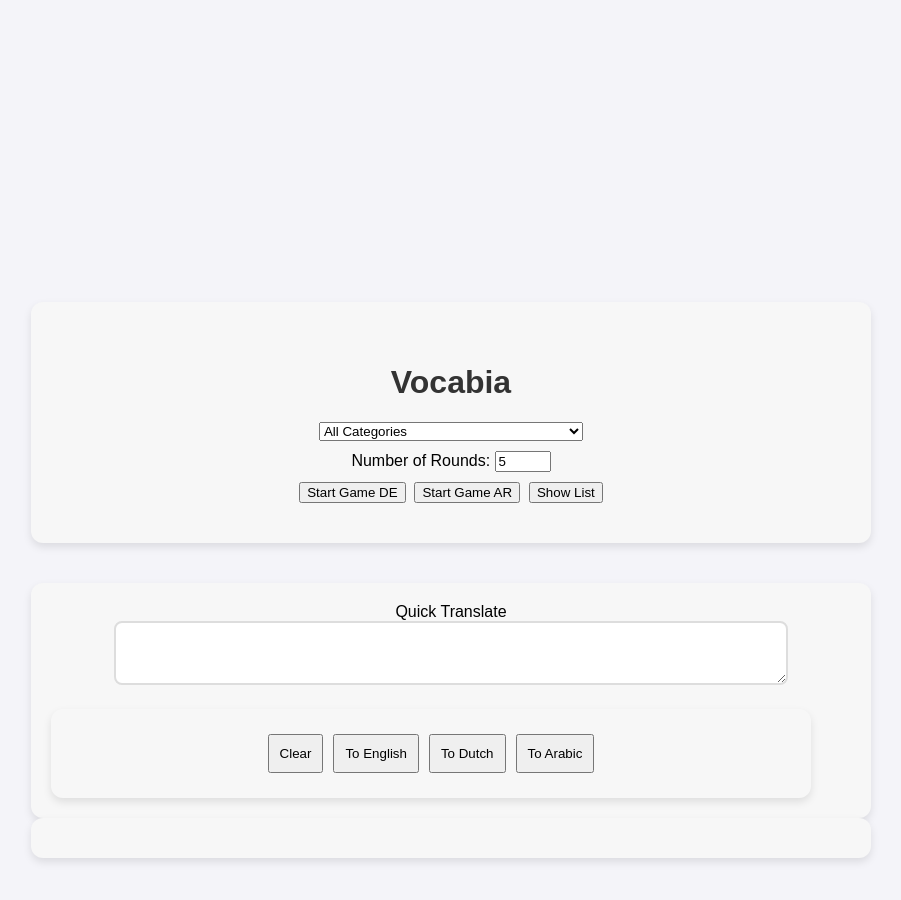
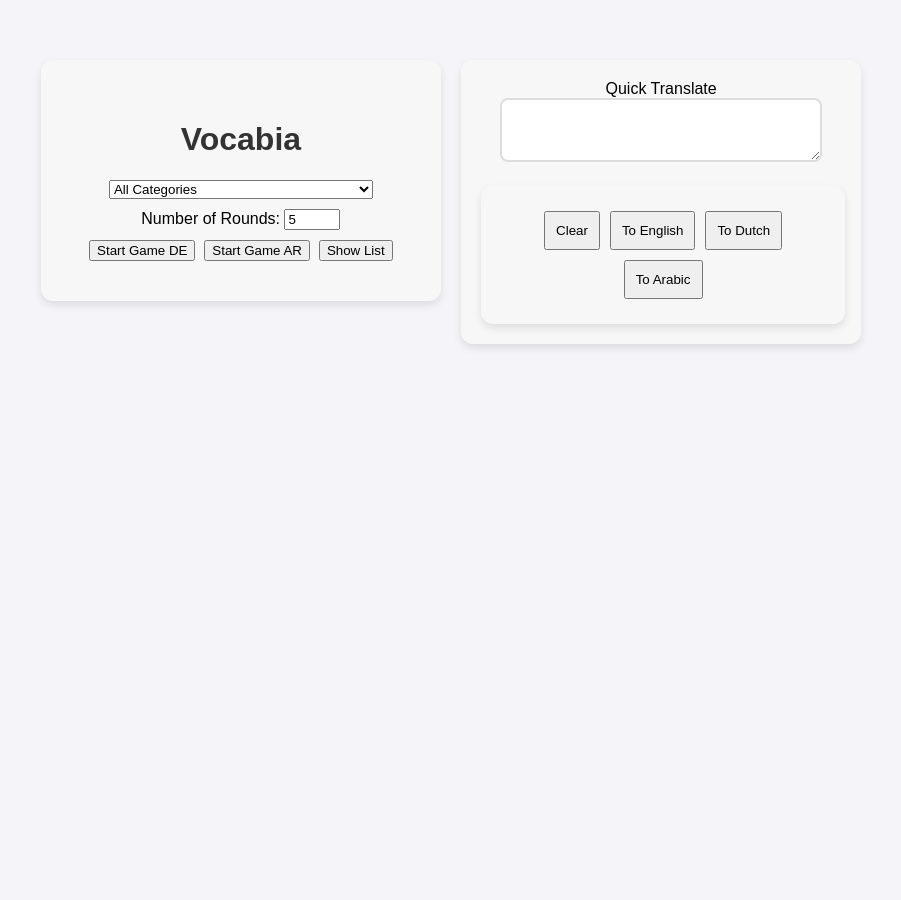
Before and after one commit to gecezeeshan/DerLing, a React (Create React App) app: page / in a window 1280 px wide. Shown: the top 900 px of the page, without its empty margins (189-1090 px from the left). After the commit the page ends 800 px from the top, so only its background shows below. Built offline with nearby package versions, Linux system fonts and the light colour scheme.

Commit message:
set style

```diff
--- a/package.json
+++ b/package.json
@@ -36,5 +36,9 @@
       "last 1 firefox version",
       "last 1 safari version"
     ]
+  },
+  "devDependencies": {
+    "ajv": "^6.12.6",
+    "ajv-keywords": "^3.5.2"
   }
 }
--- a/src/App.css
+++ b/src/App.css
@@ -1,4 +1,15 @@
+html, body, #root {
+  height: 100%;
+  margin: 0;
+  padding: 0;
+  overflow-y: auto; /* Allow vertical scroll */
+}
 
+.container {
+  min-height: 100vh; /* Full height of the viewport */
+  padding: 16px;
+  box-sizing: border-box;
+}
 .App {
   text-align: center;
 }
@@ -82,7 +93,6 @@ button:active {
   margin: 40px auto;
   padding: 20px;
   text-align: center;
-  margin-top: 400px ;
 }
 
 .heading {
@@ -153,7 +163,7 @@ button:active {
 }
 
 .my-section {
-  margin-top: 20px;
+
   /* default for desktop */
 }
 
@@ -163,7 +173,6 @@ button:active {
   border-radius: 5px;
   flex: 1 1 400px;
   box-shadow: 0 4px 8px rgba(0, 0, 0, 0.1);
-  margin-top: 20px;
   width: 80%;
   /* or any width you want */
   padding: 10px;
@@ -273,3 +282,27 @@ button:active {
     text-align: right;
   }
 }
+
+
+.container {
+  padding: 20px;
+}
+
+.row {
+  display: flex;
+  flex-direction: row;
+  margin-bottom: 20px;
+  gap: 20px;
+}
+
+.column {
+  flex: 1;
+}
+
+.left, .right {
+  flex: 1;
+}
+
+.full {
+  flex: 1 1 100%;
+}
--- a/src/App.js
+++ b/src/App.js
@@ -16,18 +16,30 @@ export default function App() {
     <>
       <div className="container">
         <div className="row">
-          <div className="column">
+          <div className="column left">
             <Game onCategorySelect={setSelectedCategory} />
           </div>
-          <div className="column">
+          <div className="column right">
             <DerTranslate />
           </div>
         </div>
+        {selectedCategory &&
+          <div className="row">
+            <div className="column full">
 
-        <div className="row">
-          <div className="column">
-            {selectedCategory && <DerList selectedCategory={selectedCategory} />}
-          </div></div>
-      </div></>
+              <>
+                <DerList selectedCategory={selectedCategory} />
+                <button className="restart-button" onClick={() => setSelectedCategory(null)}>
+                  Restart
+                </button>
+              </>
+
+
+
+            </div>
+          </div>}
+      </div>
+
+    </>
   );
 }
```
Also changed, not shown: 2 other files (tests, documents, lock files or other folders).
